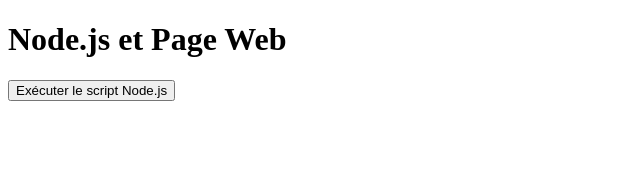
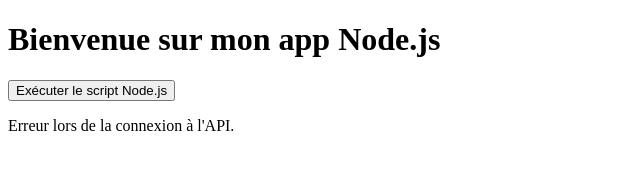
Before and after one commit to Jules-73/index.html, a website: page index.html in a window 1280 px wide. Both pictures are taken after a click on the button "Exécuter le script Node.js". Shown: the whole page, without its empty margins (0-640 px from the left). Drawn offline with Linux system fonts and the light colour scheme; no server answers.

Commit message:
Update index.html

```diff
--- a/index.html
+++ b/index.html
@@ -3,21 +3,22 @@
 <head>
     <meta charset="UTF-8">
     <meta name="viewport" content="width=device-width, initial-scale=1.0">
-    <title>App Node.js Frontend</title>
+    <title>App Node.js</title>
 </head>
 <body>
-    <h1>Node.js et Page Web</h1>
+    <h1>Bienvenue sur mon app Node.js</h1>
     <button id="runButton">Exécuter le script Node.js</button>
     <p id="result"></p>
 
     <script>
-        document.getElementById('runButton').addEventListener('click', async function() {
+        document.getElementById('runButton').addEventListener('click', async () => {
             try {
-                const response = await fetch('http://localhost:3000/api/exec');
+                const response = await fetch('/api/exec'); // Appelle l'API Node.js
                 const data = await response.json();
                 document.getElementById('result').textContent = data.message;
             } catch (error) {
                 console.error('Erreur:', error);
+                document.getElementById('result').textContent = "Erreur lors de la connexion à l'API.";
             }
         });
     </script>
```
